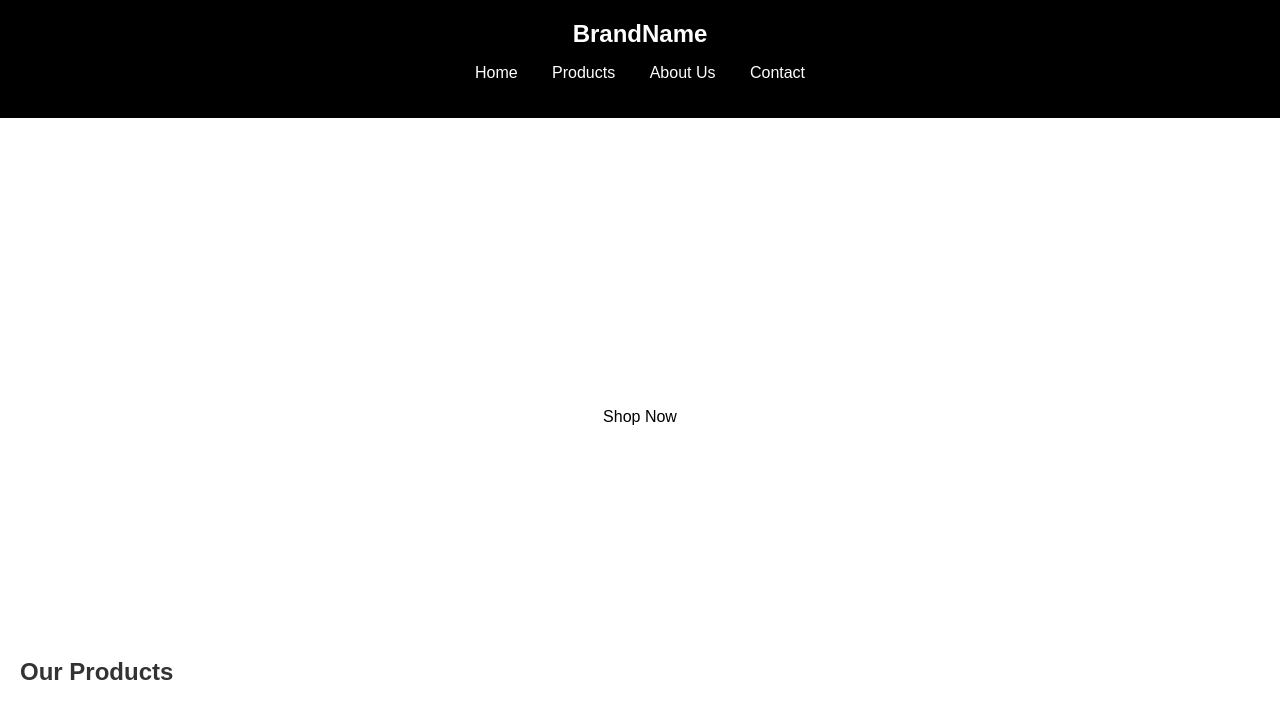
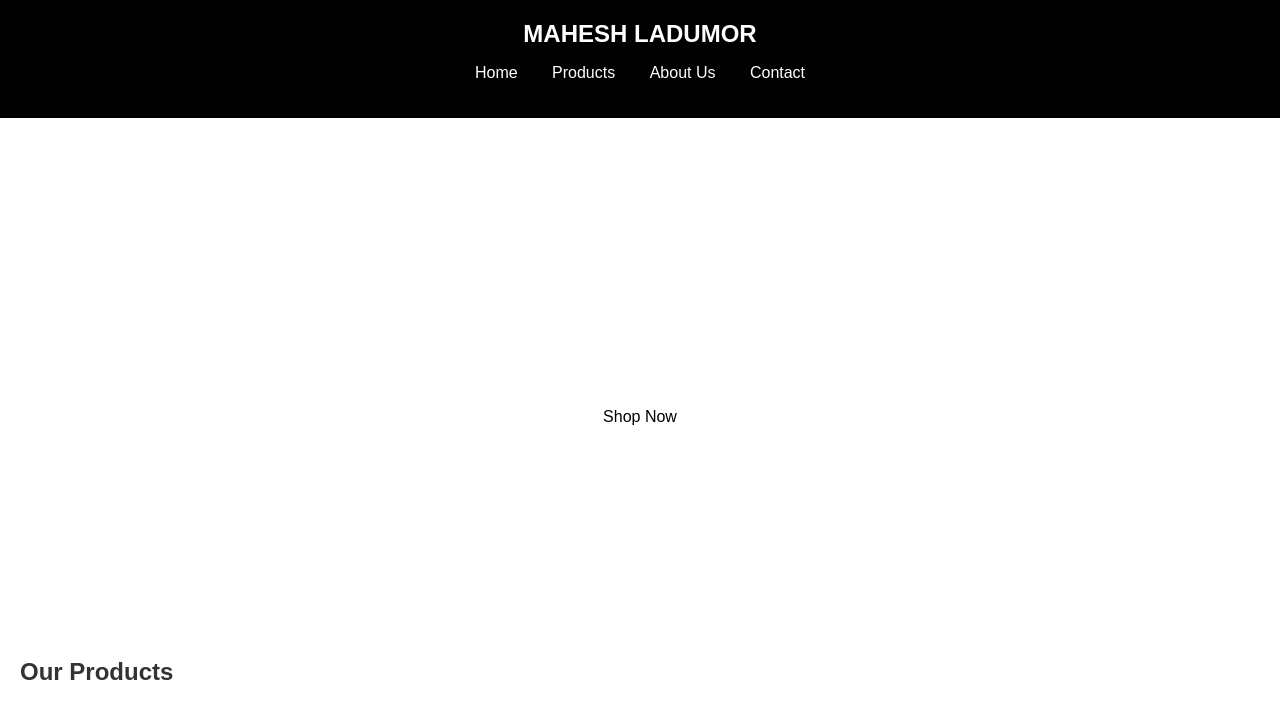
Before and after one commit to Vaibhavdave1203/vaibhavdave1203, a plain HTML site: page index.html in a window 1280 px wide. Shown: the top 719 px of the page. Drawn offline with Linux system fonts and the light colour scheme.

Commit message:
Update index.html

```diff
--- a/index.html
+++ b/index.html
@@ -8,7 +8,7 @@
 </head>
 <body>
     <header>
-        <div class="logo">BrandName</div>
+        <div class="logo">MAHESH LADUMOR</div>
         <nav>
             <ul>
                 <li><a href="#home">Home</a></li>
```
